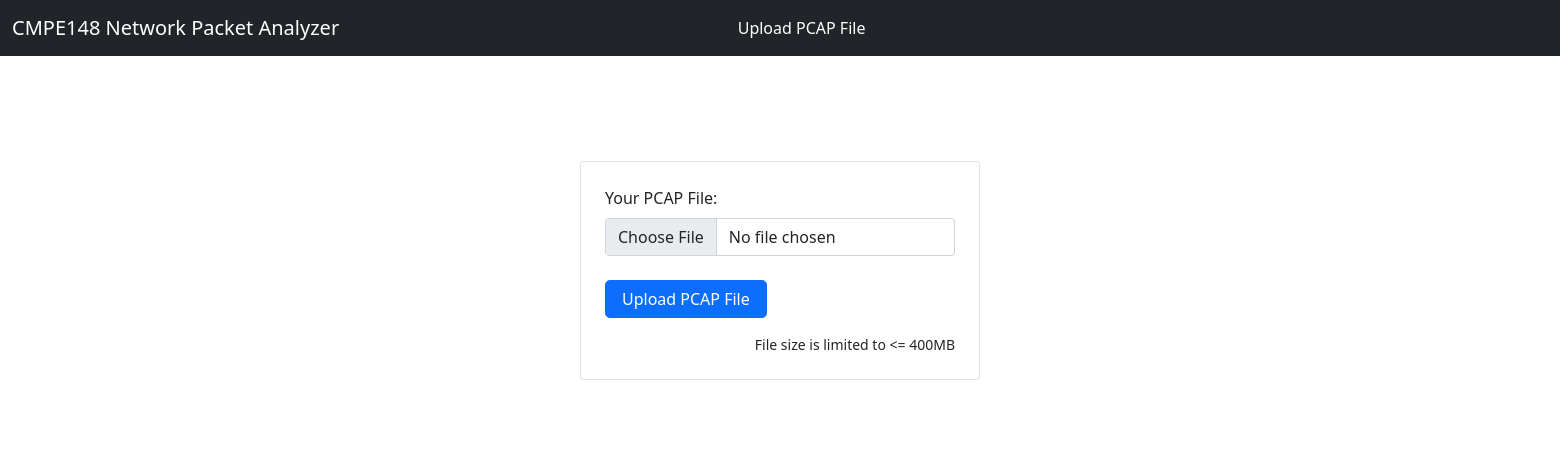
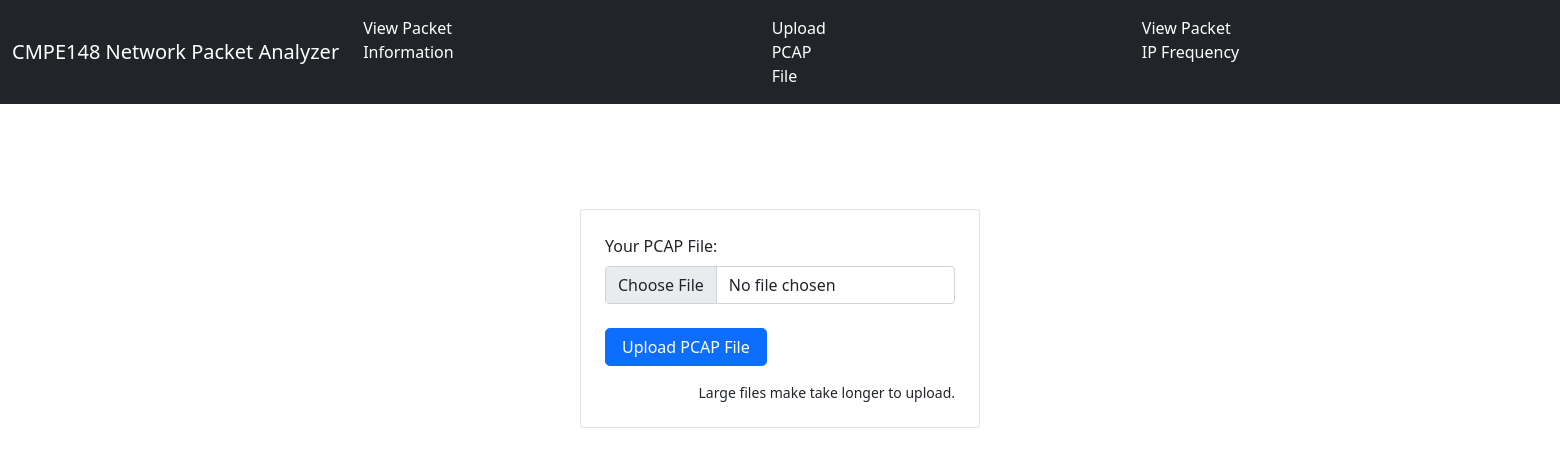
Before and after one commit to h0se69/CMPE148-Network-Analyzer, a Flask app: page / in a window 1560 px wide. Shown: the top 467 px of the page. Run offline with Flask 3, Linux system fonts and the light colour scheme.

Commit message:
Added Packet Information, Styling, Pagination

```diff
--- a/CMPE148_Network_App/WireSharkPCAP.py
+++ b/CMPE148_Network_App/WireSharkPCAP.py
@@ -4,7 +4,6 @@ from scapy.all import IP, TCP, UDP, DNS, DNSQR
 import json
 
 socket.setdefaulttimeout(5)
-
 
 tcp_services = {
     "HTTP": 80,
@@ -43,18 +42,6 @@ def check_for_DNS(packet):
         return dns_packet
     else:
         return False
-
-
-# def get_DNS_host_name(packet):
-#     is_valid_DNS = check_for_DNS(packet)
-#     if is_valid_DNS:
-#         dns_packet = is_valid_DNS
-#         try:
-#             host_name = dns_packet.qd.qname.decode("utf-8")
-#         except:
-#             host_name = "N/A Error"
-#     else:
-#         return False
 
 def get_DNS_host_name(ip_address):
     try:
@@ -99,7 +86,6 @@ def get_list_of_ips(packets):
         "destination_ips": sort_by_highest_frequency(destination_counter),
         "source_destination_ips": sort_by_highest_frequency(source_to_destination_counter)
     }
-
     return return_data
 
 
@@ -113,8 +99,6 @@ def check_for_UDP(packet):
     else:
         return False
 
-
-
 def check_for_TCP(packet):
     if TCP in packet:
         tcp_layer = packet[TCP]
@@ -122,34 +106,9 @@ def check_for_TCP(packet):
     else:
         return False
 
-
-
 def read_pcap_file(pcap_file_path):
     packets = rdpcap(pcap_file_path)
     return packets
-
-
-def check_all_packet_data(packets):
-    for packet in packets:
-        is_valid_TCP = check_for_TCP(is_valid_UDP)
-        is_valid_UDP = check_for_UDP(is_valid_UDP)
-
-def get_tcp_data(tcp_packet):
-    pass
-
-
-
-# def get_all_protocols(packets):
-    # protocols = set()
-
-    # for packet in packets:
-    #     for layer in packet.layers():
-    #         layer_name = strip_packet_layer_name(layer)
-    #         protocols.add(layer_name)
-    # return protocols
-
-def get_total_packet_count(packets):
-    return len(packets)
 
 #
 # IP
@@ -159,31 +118,6 @@ def get_IP_source_ip(IP_Packet):
 
 def get_IP_destination_ip(IP_Packet):
     return IP_Packet.dst
-
-def get_ip_protocol(IP_Packet):
-    return IP_Packet.proto
-
-#
-# UDP
-#
-
-def get_UDP_source_port(UDP_Packet):
-    return UDP_Packet.sport
-
-def get_UDP_destination_port(UDP_Packet):
-    return UDP_Packet.dport
-
-def get_UDP_checksum(UDP_Packet):
-    return UDP_Packet.checksum
-
-#
-# TCP
-#
-def get_TCP_source_port(TCP_Packet):
-    return TCP_Packet.sport
-
-def get_TCP_destination_port(TCP_Packet):
-    return TCP_Packet.dport
 
 
 def strip_packet_layer_name(layer):
@@ -198,10 +132,34 @@ def strip_packet_layer_name(layer):
         return layer
 
 
-# packets = read_pcap_file("web_get.pcap")
-# number_of_address_connections = get_list_of_ips(packets)
+#
+# Packet Data
+#
+# def get_packet_sizes(packets):
+def get_packet_sizes(packets, page, packets_per_page=200):
 
-# for source_ip in number_of_address_connections["source_ips"]:
-#     print(get_DNS_host_name(source_ip))
+    total_packets = len(packets)
+    total_pages = (total_packets + packets_per_page - 1) // packets_per_page
 
-# print(json.dumps(number_of_address_connections, indent=4))
+
+    start_idx = (page - 1) * packets_per_page
+    end_idx = start_idx + packets_per_page
+    packets_on_page = packets[start_idx:end_idx]
+
+    packet_list = []
+
+    for id, packet in enumerate(packets_on_page):
+        packet_size = len(packet)
+
+        source_ip = packet[IP].src if packet.haslayer(IP) else None
+        destination_ip = packet[IP].dst if packet.haslayer(IP) else None
+
+        packet_info = {
+                    "index": f"{start_idx + id + 1}",
+                    "size": packet_size,
+                    "source_ip": source_ip,
+                    "destination_ip": destination_ip,
+                }
+        packet_list.append(packet_info)
+
+    return packet_list, total_pages
--- a/CMPE148_Network_App/__init__.py
+++ b/CMPE148_Network_App/__init__.py
@@ -2,5 +2,6 @@ import os
 from flask import Flask
 
 flaskObj = Flask(__name__)
+flaskObj.config['SECRET_KEY'] = 'your_secret_key'
 
 from CMPE148_Network_App import routes
--- a/CMPE148_Network_App/routes.py
+++ b/CMPE148_Network_App/routes.py
@@ -1,14 +1,15 @@
 import io
+import json
 from CMPE148_Network_App import flaskObj
-from flask import jsonify, render_template, redirect, request
-from .WireSharkPCAP import get_DNS_host_name, get_list_of_ips, read_pcap_file
+from flask import jsonify, render_template, redirect, request, session, url_for
+from .WireSharkPCAP import get_DNS_host_name, get_list_of_ips, get_packet_sizes, read_pcap_file
 
-
-
-flaskObj.config['MAX_CONTENT_LENGTH'] = 400 * 1024 * 1024
+flaskObj.config['MAX_CONTENT_LENGTH'] = 400 * 1024 * 1024 # limit file size to 400MB idk if we can handle huge files lol
+stored_packets = []
 
 @flaskObj.route('/upload', methods=['POST'])
 def upload_file():
+    global stored_packets
     if request.method == 'POST':
         if 'pcap_file' not in request.files:
             return "No File Found in Request"
@@ -23,16 +24,42 @@ def upload_file():
         try:
             uploaded_user_file = file.read()
             file_data = io.BytesIO(uploaded_user_file)
+            packets = read_pcap_file(file_data)
+            stored_packets = packets
 
-            packets = read_pcap_file(file_data)
             list_of_ips = get_list_of_ips(packets)
 
+            session['list_of_ips'] = list_of_ips
+            session['is_upload_file_present'] = True
 
-            return render_template('data.html', list_of_ips=list_of_ips)
+            return redirect(url_for('view_packet_ips'))
         except Exception as e:
             return f"Exception Error processing uploaded file | {e}"
+    return render_template('home.html')
 
-    return render_template('home.html')
+
+@flaskObj.route("/view-packet-data/ips")
+def view_packet_ips():
+    global stored_packets
+    list_of_ips = session.get('list_of_ips', {})
+    is_upload_file_present = session.get('is_upload_file_present', {})
+
+    if(list_of_ips != {} and is_upload_file_present and stored_packets):
+        return render_template('data.html', list_of_ips=list_of_ips)
+    else:
+        return render_template('error.html', error_msg= "Please upload a PCAP file to see IPS")
+
+
+@flaskObj.route('/view-packet-data/packets/<int:page>')
+def view_packets(page=1):
+    global stored_packets
+    is_upload_file_present = session.get('is_upload_file_present', {})
+
+    if stored_packets and is_upload_file_present:
+        packet_info_list, total_pages = get_packet_sizes(stored_packets, page)
+        return render_template('packet_data.html', packet_info_list=packet_info_list, page=page, total_pages=total_pages)
+    else:
+        return render_template('error.html', error_msg= "Please upload a PCAP file to see Packet Data")
 
 
 @flaskObj.route("/api/get-dns", methods=['POST'])
--- a/CMPE148_Network_App/templates/home.html
+++ b/CMPE148_Network_App/templates/home.html
@@ -5,7 +5,8 @@
 <div class="container" style="padding-top: 105px;">
     <div class="row mx-0 justify-content-center">
         <div class="col-md-7 col-lg-5 px-lg-2 col-xl-4 px-xl-0 px-xxl-3">
-            <form method="POST" action="/upload" class="w-100 rounded-1 p-4 border bg-white" enctype="multipart/form-data">
+            <form method="POST" action="/upload" class="w-100 rounded-1 p-4 border bg-white"
+                enctype="multipart/form-data">
                 <label class="d-block mb-4">
                     <span class="form-label d-block">Your PCAP File: </span>
                     <input required name="pcap_file" type="file" class="form-control" />
@@ -19,7 +20,7 @@
 
                 <div class="d-block text-end">
                     <div class="small">
-                        File size is limited to <= 400MB
+                        Large files make take longer to upload.
                     </div>
                 </div>
             </form>
--- a/CMPE148_Network_App/templates/navbar.html
+++ b/CMPE148_Network_App/templates/navbar.html
@@ -2,10 +2,8 @@
 <html lang="en">
 
 <head>
-    <!-- Required meta tags -->
     <meta charset="utf-8">
     <meta name="viewport" content="width=device-width, initial-scale=1">
-    <!-- Bootstrap CSS -->
     <link href="https://cdn.jsdelivr.net/npm/bootstrap@5.0.2/dist/css/bootstrap.min.css" rel="stylesheet"
         integrity="sha384-EVSTQN3/azprG1Anm3QDgpJLIm9Nao0Yz1ztcQTwFspd3yD65VohhpuuCOmLASjC" crossorigin="anonymous">
     <script src="https://code.jquery.com/jquery-3.6.4.min.js"></script>
@@ -19,11 +17,20 @@
         crossorigin="anonymous"></script>
     <nav class="navbar navbar-expand-lg navbar-dark bg-dark">
         <div class="container-fluid">
-            <span class="navbar-brand mb-0 h1">CMPE148 Network Packet Analyzer</span>
+            <a class="navbar-brand" href="{{url_for('home')}}">CMPE148 Network Packet Analyzer</a>
 
             <ul class="navbar-nav mx-auto">
                 <li class="nav-item">
-                    <a class="nav-link active" aria-current="page" href="{{url_for('home')}}" style="margin-right: 300px;">Upload PCAP File</a>
+                    <a class="nav-link active" aria-current="page" href="{{ url_for('view_packets', page=1) }}"
+                        style="margin-right: 300px;">View Packet Information</a>
+                </li>
+                <li class="nav-item">
+                    <a class="nav-link active" aria-current="page" href="{{url_for('home')}}"
+                        style="margin-right: 300px;">Upload PCAP File</a>
+                </li>
+                <li class="nav-item">
+                    <a class="nav-link active" aria-current="page" href="{{url_for('view_packet_ips')}}"
+                        style="margin-right: 300px;">View Packet IP Frequency</a>
                 </li>
             </ul>
         </div>
```
Also changed, not shown: CMPE148_Network_App/templates/data.html (+42 -8 lines), CMPE148_Network_App/templates/error.html (added, +11 -0 lines), CMPE148_Network_App/templates/packet_data.html (added, +53 -0 lines).
